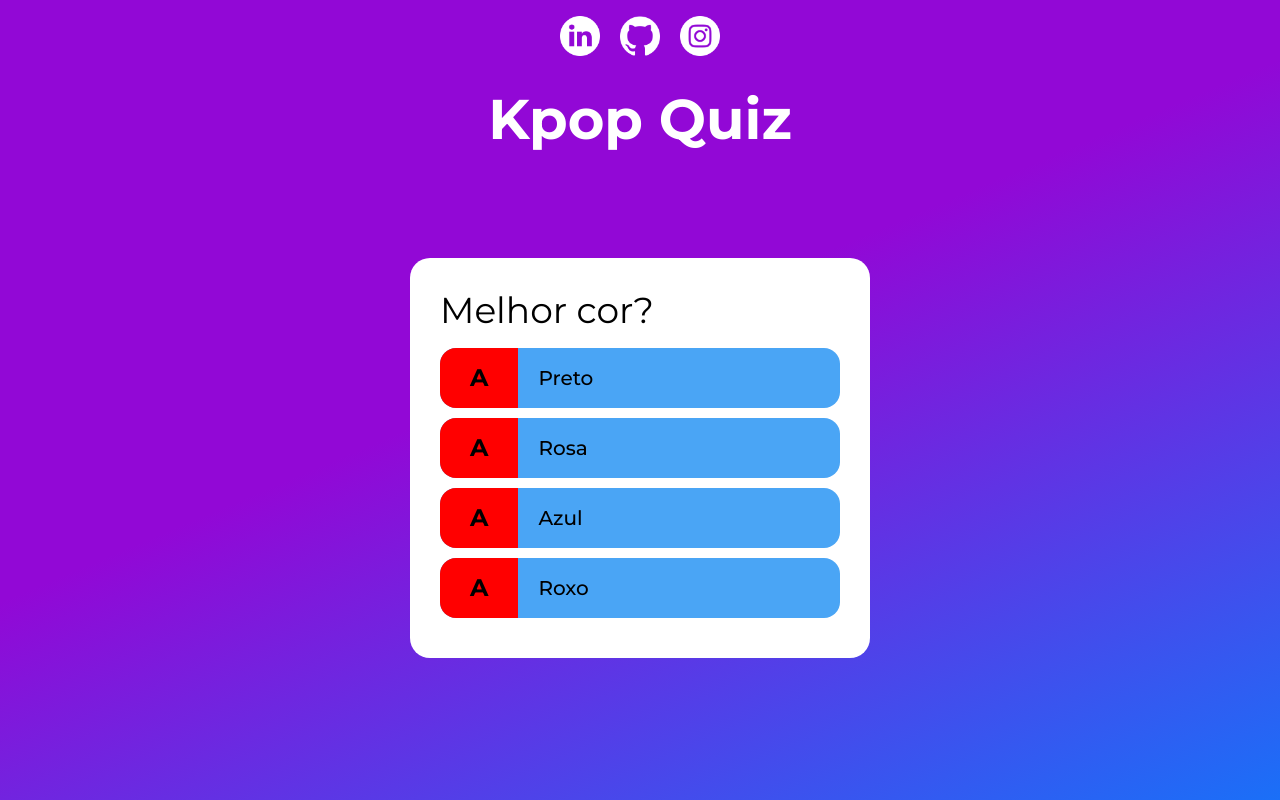
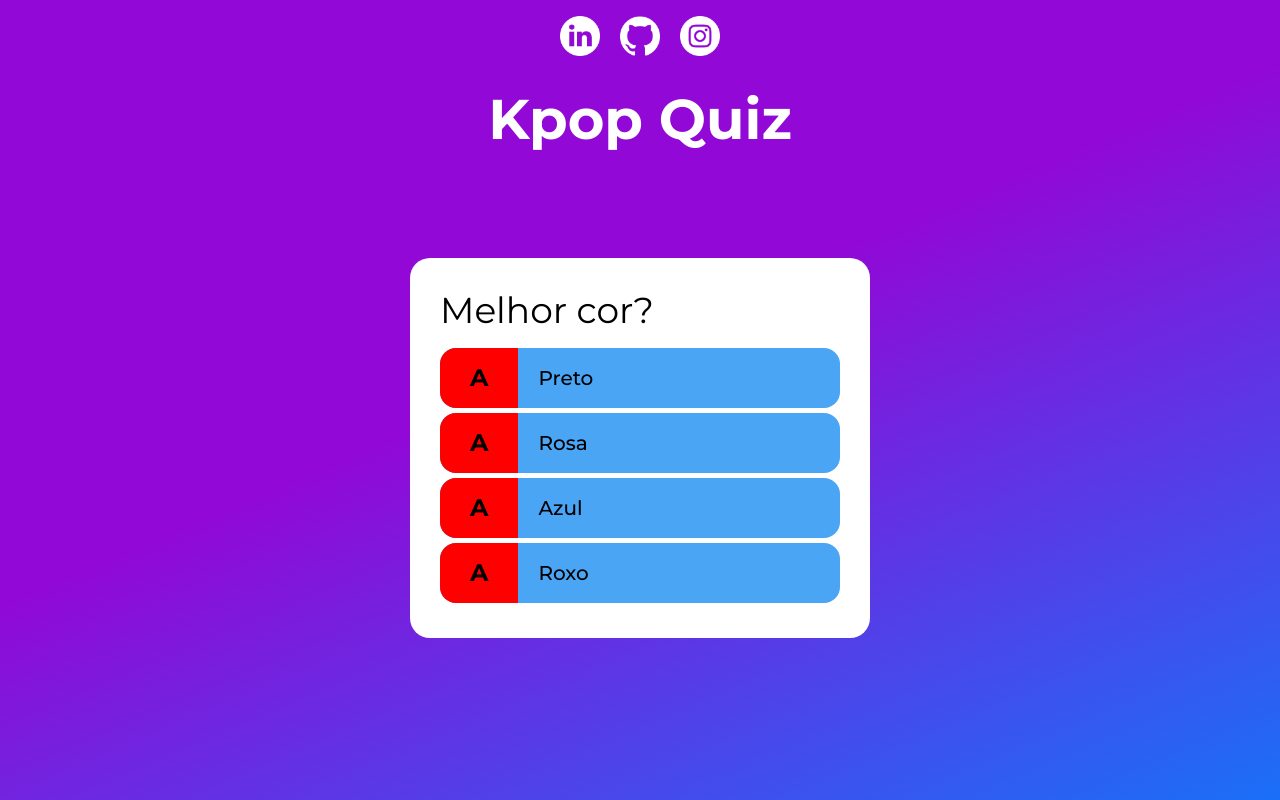
Before and after one commit to ecpieritz/next-quiz, a Next.js app: page / in a window 1280 px wide. Shown: the top 800 px of the page. Built offline with nearby package versions, Linux system fonts and the light colour scheme.

Commit message:
style: add flex on contentAnswer

```diff
--- a/styles/Answer.module.css
+++ b/styles/Answer.module.css
@@ -6,6 +6,9 @@
 
 .contentAnswer{
   width: 400px;
+  display: flex;
+  flex: 1;
+  position: relative;
 }
 
 .front,
@@ -14,6 +17,7 @@
   flex-direction: row;
   gap: 20px;
   margin-bottom: 5px;
+  min-width: 100%;
 }
 
 .front{
```
